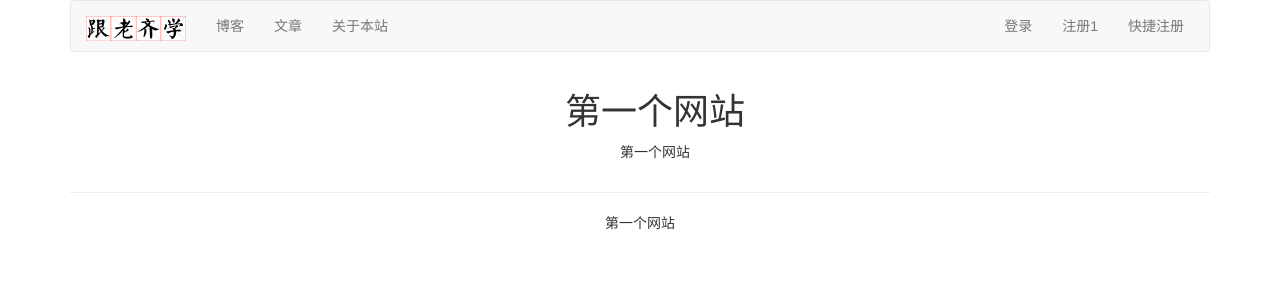
After one commit to goodbad3/music, a Django app: page /course/about/ in a window 1280 px wide. The commit adds this page. Shown: the top 300 px of the page. Run offline with Django 3.2, Linux system fonts and the light colour scheme; some libraries are stand-ins or nearby versions.

Commit message:
关于本站成功

```diff
--- /dev/null
+++ b/course/admin.py
@@ -0,0 +1,3 @@
+from django.contrib import admin
+
+# Register your models here.
--- /dev/null
+++ b/course/apps.py
@@ -0,0 +1,5 @@
+from django.apps import AppConfig
+
+
+class CourseConfig(AppConfig):
+    name = 'course'
--- /dev/null
+++ b/course/models.py
@@ -0,0 +1,3 @@
+from django.db import models
+
+# Create your models here.
--- /dev/null
+++ b/course/tests.py
@@ -0,0 +1,3 @@
+from django.test import TestCase
+
+# Create your tests here.
--- /dev/null
+++ b/course/urls.py
@@ -0,0 +1,8 @@
+from django.urls import path
+from django.views.generic import TemplateView
+from .views import AboutView
+
+app_name = "course"
+urlpatterns = [
+    path('about/', AboutView.as_view(), name="about"),
+    ]
--- /dev/null
+++ b/course/views.py
@@ -0,0 +1,5 @@
+from django.shortcuts import render
+from django.views.generic import TemplateView
+
+class AboutView(TemplateView):
+    template_name = "course/about.html"
--- a/music/settings.py
+++ b/music/settings.py
@@ -41,6 +41,7 @@ INSTALLED_APPS = [
     'user',
     'registration',
     'article',
+    'course',
 ]
 ACCOUNT_ACTIVATION_DAYS = 7# 一周的激活时间; 你有可能或者肯定会使用一个不同的数值
 MIDDLEWARE = [
--- a/music/urls.py
+++ b/music/urls.py
@@ -23,4 +23,6 @@ urlpatterns = [
     path('user/', include('user.urls', namespace='user')),
     path('user/',include('registration.backends.default.urls')),
     path('article/', include('article.urls', namespace='article')),
+    path('course/', include('course.urls', namespace='course')),
+
 ]
--- /dev/null
+++ b/templates/course/about.html
@@ -0,0 +1,9 @@
+{% extends "base.html" %}
+{% block title %}第一个网站{% endblock %}
+{% block content %}
+<div class="container">
+    <h1 class="text-center">第一个网站</h1>
+    <p class="text-center">第一个网站</p>
+
+</div>
+{% endblock %}
--- a/templates/header.html
+++ b/templates/header.html
@@ -12,6 +12,7 @@
 
                 <li><a href="{% url 'index:blog_title' %}">博客</a></li>
                 <li><a href="{% url 'article:article_titles' %}">文章</a></li>
+                <li><a href="{% url 'course:about' %}">关于本站</a></li>
             </ul>
             <ul class="nav navbar-nav navbar-right" style="margin-right:10px">
 
```
Also changed, not shown: course/__init__.py (added), course/migrations/__init__.py (added).
